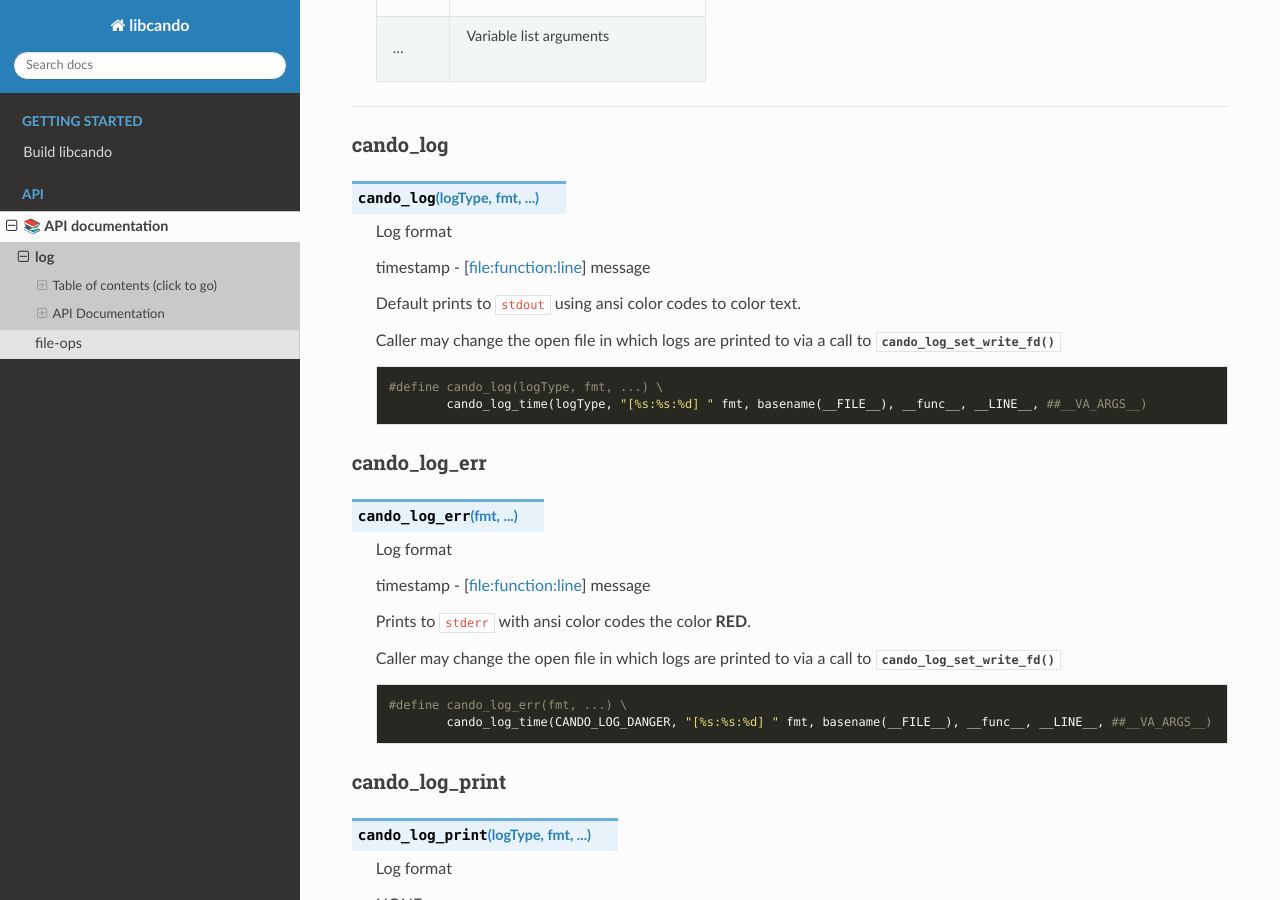
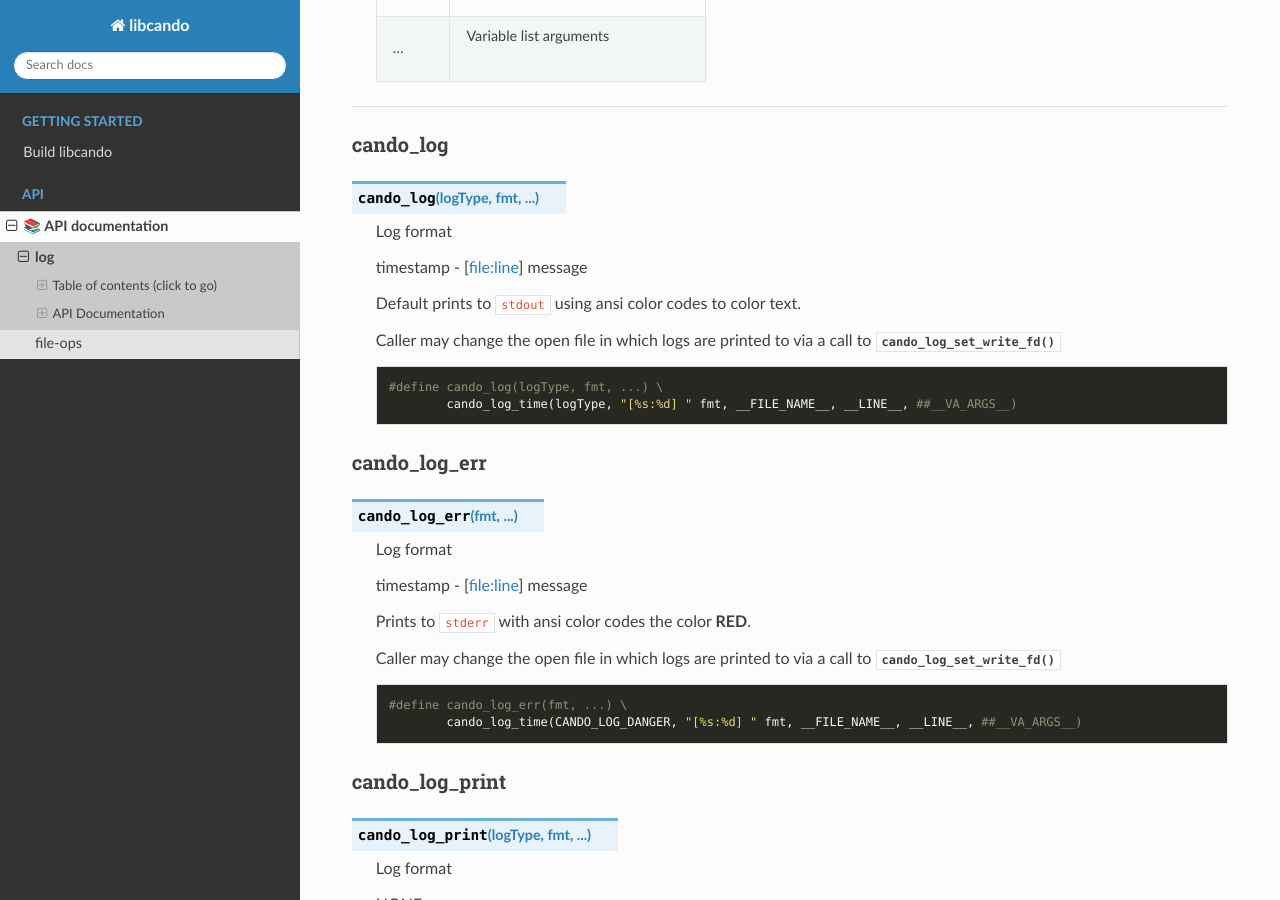
Before and after one commit to under-view/libcando, a Sphinx documentation site: the page built from docs/log.rst, in a window 1280 px wide and 900 px high, scrolled down 5190 px. Built offline with Sphinx 7.4.7 and the Read the Docs theme 3.1.0, drawn with Linux system fonts in a browser that asks for light colours; formulas are drawn with MathJax 3.

Commit message:
log: change log structure to timestamp - [file:line]
Signed-off-by: Vincent Davis Jr <vince@underview.tech>

```diff
--- a/docs/log.rst
+++ b/docs/log.rst
@@ -289,7 +289,7 @@ cando_log
 
 	Log format
 
-	timestamp - [file:function:line] message
+	timestamp - [file:line] message
 
 	Default prints to ``stdout`` using ansi color codes to color text.
 
@@ -299,7 +299,7 @@ cando_log
 	.. code-block::
 
 		#define cando_log(logType, fmt, ...) \
-			cando_log_time(logType, "[%s:%s:%d] " fmt, basename(__FILE__), __func__, __LINE__, ##__VA_ARGS__)
+			cando_log_time(logType, "[%s:%d] " fmt, __FILE_NAME__, __LINE__, ##__VA_ARGS__)
 
 =============
 cando_log_err
@@ -309,7 +309,7 @@ cando_log_err
 
 	Log format
 
-	timestamp - [file:function:line] message
+	timestamp - [file:line] message
 
 	Prints to ``stderr`` with ansi color codes the color **RED**.
 
@@ -319,7 +319,7 @@ cando_log_err
 	.. code-block::
 
 		#define cando_log_err(fmt, ...) \
-			cando_log_time(CANDO_LOG_DANGER, "[%s:%s:%d] " fmt, basename(__FILE__), __func__, __LINE__, ##__VA_ARGS__)
+			cando_log_time(CANDO_LOG_DANGER, "[%s:%d] " fmt, __FILE_NAME__, __LINE__, ##__VA_ARGS__)
 
 ===============
 cando_log_print
```
Also changed, not shown: 1 other file.
